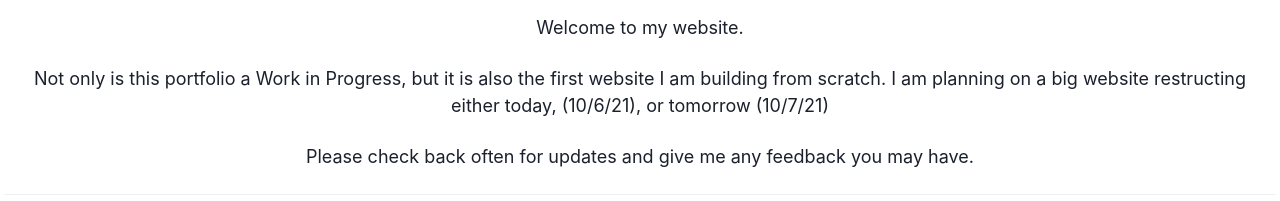
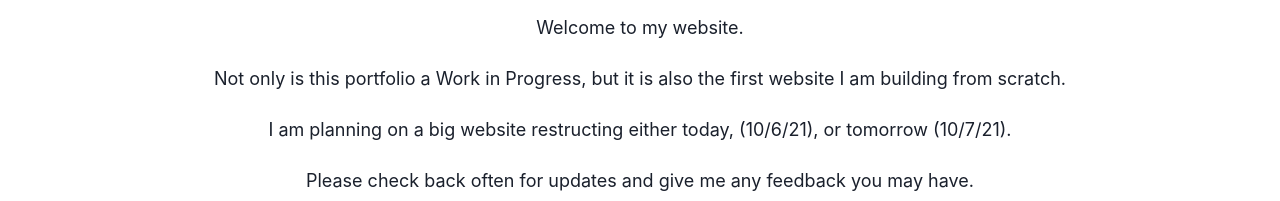
Before and after one commit to rh5rep/portfolio, a React (Create React App) app in the folder my-portfolio/: page / in a window 1280 px wide. Shown: the part 279-480 px from the top of the page. Built offline with nearby package versions, Linux system fonts and the light colour scheme.

Commit message:
Fixed spacing

```diff
--- a/my-portfolio/src/components/Header.js
+++ b/my-portfolio/src/components/Header.js
@@ -46,8 +46,11 @@ function Header() {
           </Text>
           <Text fontSize="large" p="2" align="center">
             Not only is this portfolio a Work in Progress, but it is also the
-            first website I am building from scratch. I am planning on a big
-            website restructing either today, (10/6/21), or tomorrow (10/7/21)
+            first website I am building from scratch.
+          </Text>
+          <Text fontSize="large" p="2" align="center">
+            I am planning on a big website restructing either today, (10/6/21),
+            or tomorrow (10/7/21).
           </Text>
           <Text fontSize="large" p="2" align="center">
             Please check back often for updates and give me any feedback you may
```
